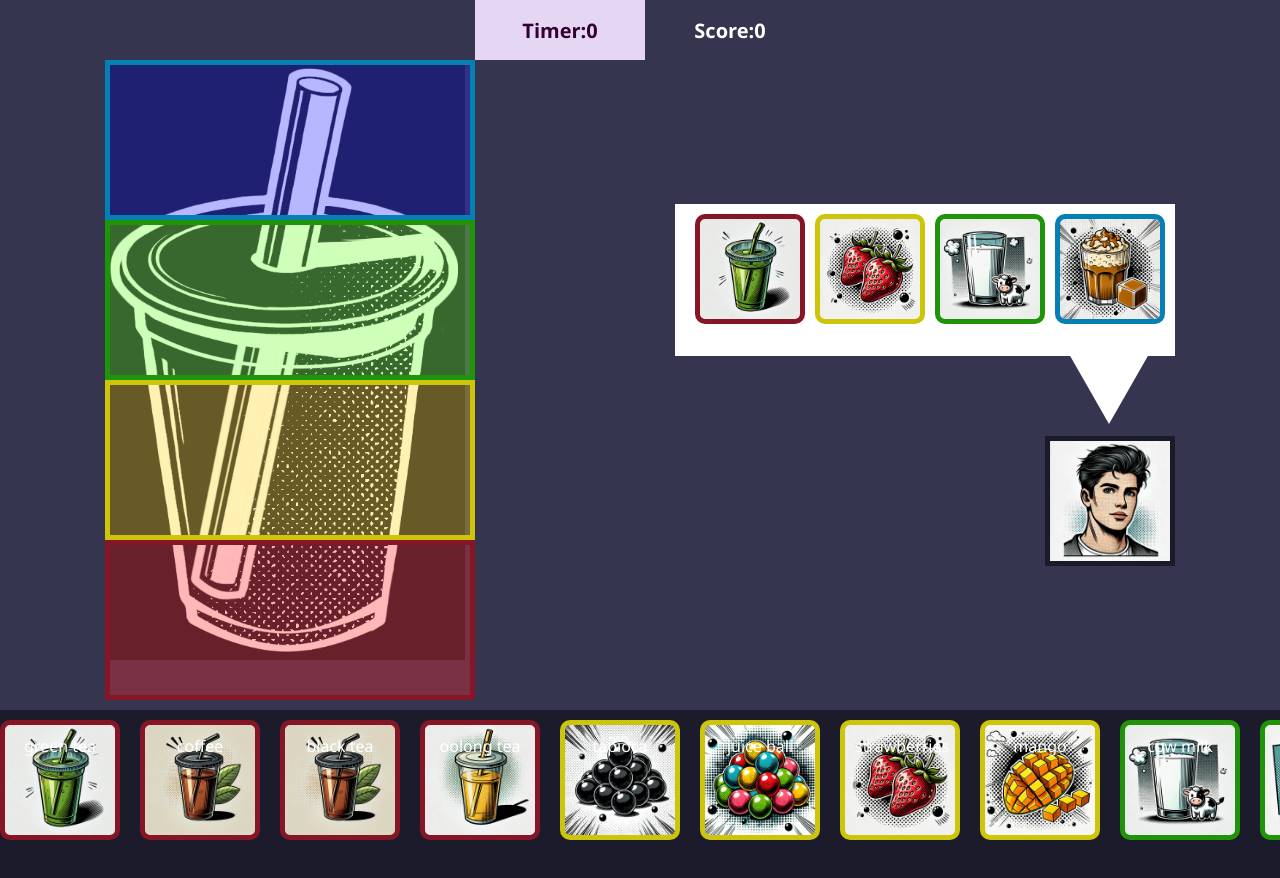
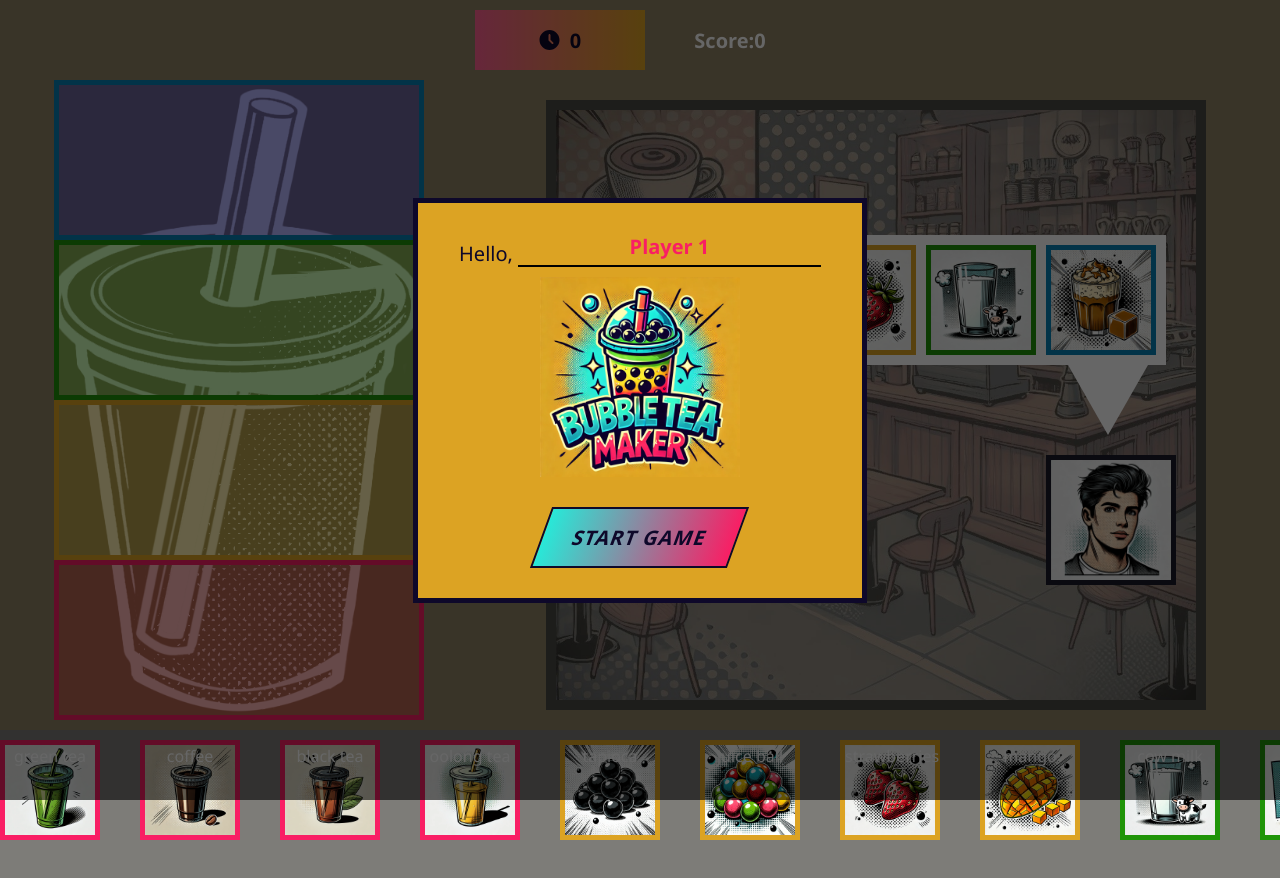
Before and after one commit to Starkoans/bubble-tea-maker-game, a plain HTML site: page index.html in a window 1280 px wide. Drawn offline with Linux system fonts and the light colour scheme.

Commit message:
fix: styles, images

```diff
--- a/index.html
+++ b/index.html
@@ -31,7 +31,19 @@
 	<body>
 		<section id="game-header">
 			<div class="timer-container container">
-				Timer:
+				<svg
+					width="21"
+					height="21"
+					viewBox="0 0 21 21"
+					fill="none"
+					style="margin-right: 10px;"
+					xmlns="http://www.w3.org/2000/svg">
+
+					<path
+						d="M10.5 0.0927734C16.023 0.0927734 20.5 4.56977 20.5 10.0928C20.5 15.6158 16.023 20.0928 10.5 20.0928C4.977 20.0928 0.5 15.6158 0.5 10.0928C0.5 4.56977 4.977 0.0927734 10.5 0.0927734ZM10.5 4.09277C10.2348 4.09277 9.98043 4.19813 9.79289 4.38567C9.60536 4.5732 9.5 4.82756 9.5 5.09277V10.0928C9.50006 10.358 9.60545 10.6123 9.793 10.7998L12.793 13.7998C12.9816 13.9819 13.2342 14.0827 13.4964 14.0804C13.7586 14.0782 14.0094 13.973 14.1948 13.7876C14.3802 13.6022 14.4854 13.3514 14.4877 13.0892C14.49 12.827 14.3892 12.5744 14.207 12.3858L11.5 9.67877V5.09277C11.5 4.82756 11.3946 4.5732 11.2071 4.38567C11.0196 4.19813 10.7652 4.09277 10.5 4.09277Z"
+						fill="#0e082a" />
+				</svg>
+
 				<p class="timer">0</p>
 			</div>
 
@@ -77,7 +89,7 @@
 			id="endGameModal"
 			class="modal">
 			<div class="modal-content">
-				<p>Your records</p>
+				<b>Your records</b>
 				<div class="record-container container"><p class="record">0</p></div>
 				<button class="restart-btn btn">Play Again</button>
 			</div>
--- a/items.js
+++ b/items.js
@@ -1,6 +1,6 @@
 export const itemsArr = [
 	{ id: 1, category: 'teabase', title: 'green tea', img:'./teabase_green_tea.webp'  },
-	{ id: 2, category: 'teabase', title: 'coffee', img:'./teabase_black_tea.webp'  },
+	{ id: 2, category: 'teabase', title: 'coffee', img:'./teabase_coffee.webp'  },
 	{ id: 3, category: 'teabase', title: 'black tea', img:'./teabase_black_tea.webp' },
 	{ id: 4, category: 'teabase', title: 'oolong tea', img:'./teabase_oolong_tea.webp'  },
 
--- a/level-task.js
+++ b/level-task.js
@@ -17,7 +17,7 @@ let restartBtn = document.querySelector('.restart-btn');
 let startModal = document.getElementById('startGameModal');
 let endModal = document.getElementById('endGameModal');
 
-// startModal.style.display = 'flex';
+startModal.style.display = 'flex';
 console.log(startModal);
 
 let scoreContainer = document.querySelector('.score');
@@ -56,6 +56,9 @@ function loadNewList() {
 	];
 
 	let taskList = document.createElement('div');
+	taskList.style.backgroundColor="white";
+	taskList.style.padding="10px"
+
 
 	shuffledArr.forEach((item) => {
 		let li = document.createElement('div');
@@ -63,13 +66,11 @@ function loadNewList() {
 		let img = document.createElement('img');
 		img.src = item.img;
 		img.alt = item.title;
-		img.style.borderRadius = '6px';
+
 		img.style.height = '100px';
 		img.style.width = '100px';
 		li.appendChild(img);
 		li.classList.add(`${item.category}`);
-		li.style.borderRadius = '10px';
-		// li.appendChild(item.title);
 		taskList.appendChild(li);
 		taskListArr.push(String(item.id));
 	});
@@ -95,10 +96,10 @@ localStorage.setItem('gameCount', currentGameCount);
 playerName.value =
 	localStorage.getItem('playername') || `Player ${currentGameCount}`;
 
-function addRecord() {
+function addRecord(newScore) {
 	const newRecord = {
 		name: playerName.value,
-		score: parseInt(score),
+		score: parseInt(newScore),
 	};
 	records.push(newRecord);
 	records.sort((a, b) => b.score - a.score);
@@ -126,12 +127,12 @@ function startGame() {
 	timer.innerText = counter;
 	let counterID = setInterval(() => {
 		counter = counter - 1;
-		timer.innerText = counter;
+		timer.innerText = '0:'+`${counter<10? 0 : ''}` +`${counter}`;
 		console.log(taskListArr, droppedListArr);
 		if (counter === 0) {
 			clearInterval(counterID);
 			startBtn.disabled = false;
-			addRecord();
+			addRecord(score);
 			endModal.style.display = 'block';
 		}
 
--- a/main.js
+++ b/main.js
@@ -24,7 +24,7 @@ function dropItem(item, area) {
 
 	const centerX = targetRect.left + targetRect.width / 2 - dragRect.width / 2;
 	const centerY = targetRect.top;
-	// item.classList.add('dropped');
+	item.classList.add('dropped');
 	item.style.left = centerX + 'px';
 	item.style.top = centerY + 'px';
 
@@ -45,9 +45,9 @@ function returnToSpawn(element) {
 	element.classList.remove('dropped');
 
 	spawnArea.appendChild(element);
-	element.style.height = '100px';
+	element.style.height = '90px';
 
-	element.style.width = '100px';
+	element.style.width = '90px';
 	let newDroppedList = droppedListArr.filter((item) => item.id !== element.id);
 	droppedListArr = newDroppedList;
 }
--- a/styles.css
+++ b/styles.css
@@ -5,7 +5,7 @@ body {
 	padding: 0;
 	height: 100dvh;
 	position: relative;
-	background-color: rgb(53, 53, 80);
+	background-color: #8f8265;
 	color: white;
 	user-select: none;
 	-webkit-user-select: none; /* Для браузеров на основе WebKit */
@@ -31,9 +31,9 @@ li {
 	list-style-type: none;
 }
 .drop-area {
-	height: 600px;
-	width: 360px;
-	background-color: rgb(27, 27, 43);
+	height: 640px;
+	width: 365px;
+	/* background-color: #0e082a; */
 	background-size: cover; /* или contain, если хотите сохранить пропорции */
 	background-position: center; /* Центрирование изображения */
 	background-repeat: no-repeat;
@@ -49,15 +49,16 @@ li {
 	width: 90px;
 	height: 90px;
 	cursor: pointer;
-	border-radius: 10px;
-	padding: 10px;
+	/* border-radius: 10px; */
+
 	transition: width 0.3s ease-in-out, height 0.3s ease-in-out;
 }
 .drag-area {
 	position: relative;
-	height: 180px;
+	height: 160px;
 	width: 100%;
-	background-color: rgb(27, 27, 43);
+	background-color: #7D7C78;
+
 	text-align: center;
 	overflow-x: auto; /* Горизонтальная прокрутка */
 	white-space: nowrap;
@@ -65,12 +66,12 @@ li {
 	flex-wrap: nowrap;
 }
 .btn {
-	color: white;
-	background: linear-gradient(to right, #ff2d2d, #ff8e38);
+	color: #0e082a;
+	background: linear-gradient(to right, #28e8d8, #f91e64);
 	margin-top: 30px;
 	position: relative;
 	border: none;
-	color: white;
+
 	padding: 15px 30px;
 	font-size: 20px;
 	font-weight: 800;
@@ -79,12 +80,15 @@ li {
 	text-transform: uppercase;
 	letter-spacing: 1px;
 	transform: skewX(-20deg);
-	border: 2px solid black;
+	border: 2px solid #0e082a;
 	transition: all 0.3s ease;
+}
+.btn:hover{
+	padding: 15px 40px;
 }
 input {
 	border-bottom: 2px solid black;
-	color: #eb3288;
+	color: #f91e64;
 	font-size: 20px;
 	font-weight: 800;
 	padding-bottom: 5px;
@@ -116,11 +120,11 @@ input {
 }
 .topping {
 	background-color: rgba(255, 213, 29, 0.336);
-	border: 5px solid #ccc509;
+	border: 5px solid #DCA323;
 }
 .teabase {
 	background-color: rgba(255, 42, 42, 0.336);
-	border: 5px solid #861625;
+	border: 5px solid #F91E64;
 }
 .to-drop {
 	width: 360px;
@@ -144,8 +148,8 @@ section#level {
 
 .timer-container {
 	display: flex;
-	background-color: rgb(229, 214, 243);
-	color: #350032;
+	background: linear-gradient(to right, #ff6193, #dca323);
+	color: #0e082a;
 	font-size: 20px;
 	font-weight: 800;
 	align-items: center;
@@ -160,29 +164,37 @@ section#level {
 	background-position: center; /* Центрирование изображения */
 	background-repeat: no-repeat; /* Запрет на повтор изображения */
 	background-image: url('./customer_1.png');
-	background-color: rgb(255, 255, 255);
+	/* background-color: rgb(255, 255, 255); */
 	height: 120px;
 	margin-top: 80px;
 	border: 5px solid rgb(26, 26, 41);
 	width: 120px;
 }
 .task {
-	background: white;
+	flex-direction: row;
+	display: flex;
+	/* background: white; */
 	padding: 10px;
 	height: fit-content;
 }
-.task::after {
+.task::before {
 	content: '';
 	position: relative;
-	bottom: -100px;
-	left: 80%;
-
+	bottom: -130px;
+	left: 90%;
 	transform: translateX(-50%);
 	border-left: 40px solid transparent;
 	border-right: 40px solid transparent;
 	border-top: 70px solid white;
 }
 .full-task {
+	border: 10px solid #4A4944;
+	background-size: cover; /* или contain, если хотите сохранить пропорции */
+	background-position: center; /* Центрирование изображения */
+	background-repeat: no-repeat; /* Запрет на повтор изображения */
+	margin: 20px;
+	padding: 0 20px ;
+	background-image: url('./background_cafe.jpg');
 	display: flex;
 	flex-direction: column;
 	justify-content: center;
@@ -191,7 +203,7 @@ section#level {
 }
 .task div {
 	display: flex;
-	flex-direction: row;
+
 }
 .task div div {
 	margin-left: 10px;
@@ -204,9 +216,20 @@ section#level {
 	font-size: 20px;
 }
 .record-container {
+	height: 300px;
+	padding: 10px;
+	overflow-y: scroll;
 	display: flex;
 }
+.record {
+	display: flex;
+	flex-direction: column;
+	align-items: start;
+	text-align: start;
+}
 #game-header {
+	margin-top: 10px;
+	margin-bottom: 10px;
 	display: flex;
 	align-items: center;
 	width: 100vw;
@@ -220,7 +243,7 @@ section#level {
 	display: none; /* Скрыто по умолчанию */
 	align-items: center;
 	position: fixed;
-	z-index: 1;
+	z-index: 2000;
 	left: 0;
 	top: 0;
 	width: 100%;
@@ -229,21 +252,21 @@ section#level {
 }
 
 .modal-content {
-	background-color: #e5e3ff;
+	background-color: #dca323;
 	display: flex;
 	flex-direction: column;
 	text-align: center;
 	align-items: center;
 	justify-content: center;
-	color: black;
+	color: #0e082a;
 	margin: 15% auto;
+
 	padding: 30px;
-
-	border: 2px solid rgb(0, 0, 0) ea3;
 	width: 30%;
 	font-size: 20px;
-	border-radius: 10px;
+	border: 5px solid #0e082a;
 }
+
 .modal-content p {
 	text-align: center;
 }
```
Also changed, not shown: Timer.svg (added), background_cafe.jpg (added), teabase_coffee.webp (added).
